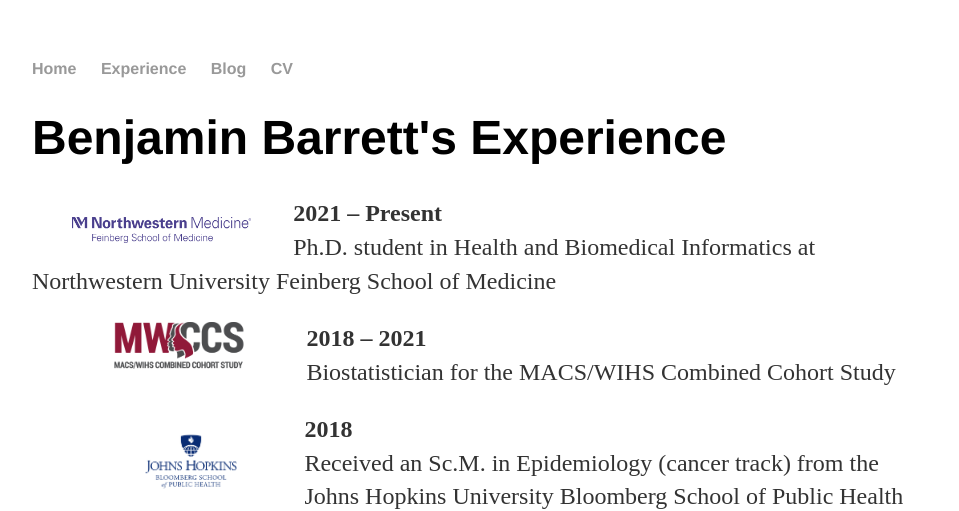
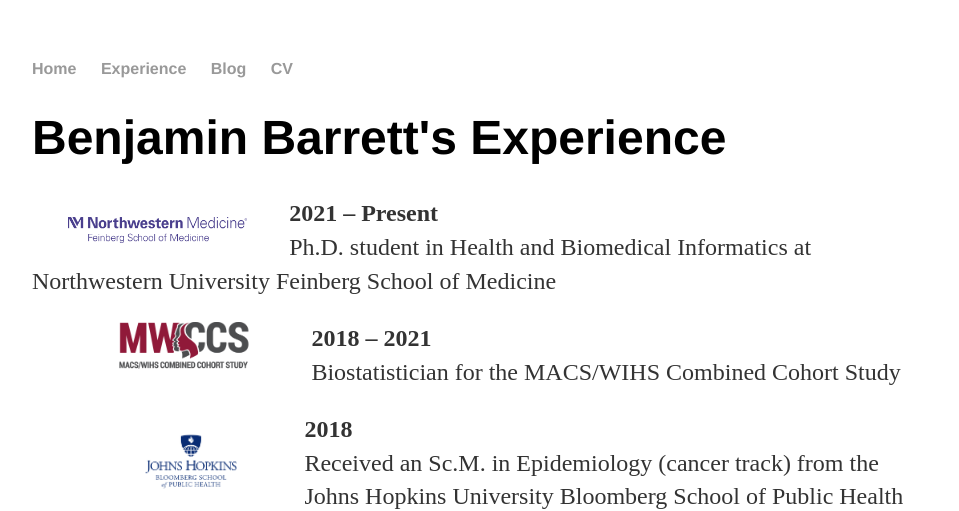
Before and after one commit to Ben4444/Ben4444.github.io, a Jekyll site: the page experience/index.html, which Jekyll copies as it is, in a window 1280 px wide. Shown: the top 511 px of the page, without its empty margins (160-1119 px from the left). Built offline with Jekyll 4.4.1, drawn with Linux system fonts in a browser that asks for light colours.

Commit message:
Update index.html

```diff
--- a/experience/index.html
+++ b/experience/index.html
@@ -19,12 +19,12 @@
 				Benjamin Barrett's Experience
 			</h1>
 			<p>
-				<img src="../assets/images/Feinberg-linear-RGB.png" alt="NM Logo" width="20%" height="20%" align="left" style="margin:20px 42px 20px 40px">
+				<img src="../assets/images/Feinberg-linear-RGB.png" alt="NM Logo" width="20%" height="20%" align="left" style="margin:20px 42px 20px 36px">
 				<strong>2021 – Present</strong><br>
 				Ph.D. student in Health and Biomedical Informatics at Northwestern University Feinberg School of Medicine
 			</p>
 			<p>
-				<img src="../assets/images/MWCCS_logo.png" alt="MWCCS Logo" width="15%" height="15%" align="left" style="margin:0px 60px 0px 80px">
+				<img src="../assets/images/MWCCS_logo.png" alt="MWCCS Logo" width="15%" height="15%" align="left" style="margin:0px 60px 0px 85px">
 				<strong>2018 – 2021</strong><br>
 				Biostatistician for the MACS/WIHS Combined Cohort Study
 			</p>
```
